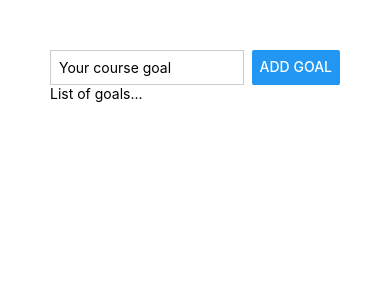
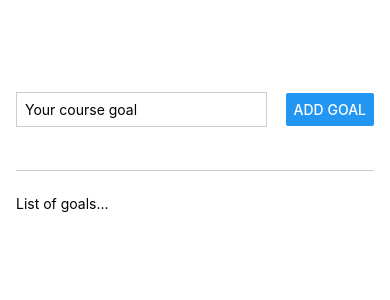
Before and after one commit to Ayrow/RN-GoalsManager, a React Native app: screen / in a window 390 px wide. Shown: the top 300 px of the page. Built offline with nearby package versions, Linux system fonts and the light colour scheme.

Commit message:
improved app layout

```diff
--- a/App.js
+++ b/App.js
@@ -8,7 +8,7 @@
         <TextInput style={styles.textInput} placeholder='Your course goal' />
         <Button title='Add goal' />
       </View>
-      <View>
+      <View style={styles.goalsContainer}>
         <Text>List of goals...</Text>
       </View>
     </View>
@@ -17,17 +17,27 @@
 
 const styles = StyleSheet.create({
   appContainer: {
+    flex: 1,
     padding: 50,
+    paddingHorizontal: 16,
   },
   inputContainer: {
+    flex: 1,
     flexDirection: 'row',
     justifyContent: 'space-between',
+    alignItems: 'center',
+    marginBottom: 24,
+    borderBottomWidth: 1,
+    borderBottomColor: '#cccccc',
   },
   textInput: {
     borderWidth: 1,
     borderColor: '#cccccc',
-    width: '80%',
+    width: '70%',
     marginRight: 8,
     padding: 8,
   },
+  goalsContainer: {
+    flex: 5,
+  },
 });
```
